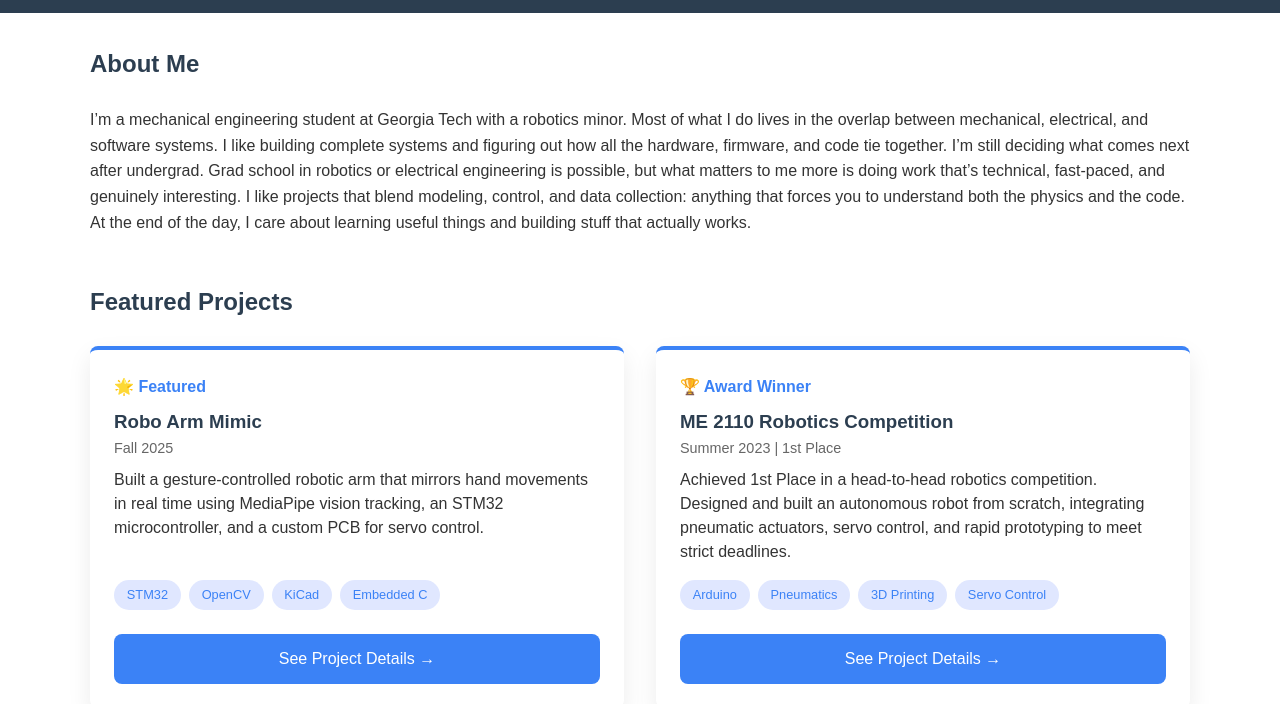
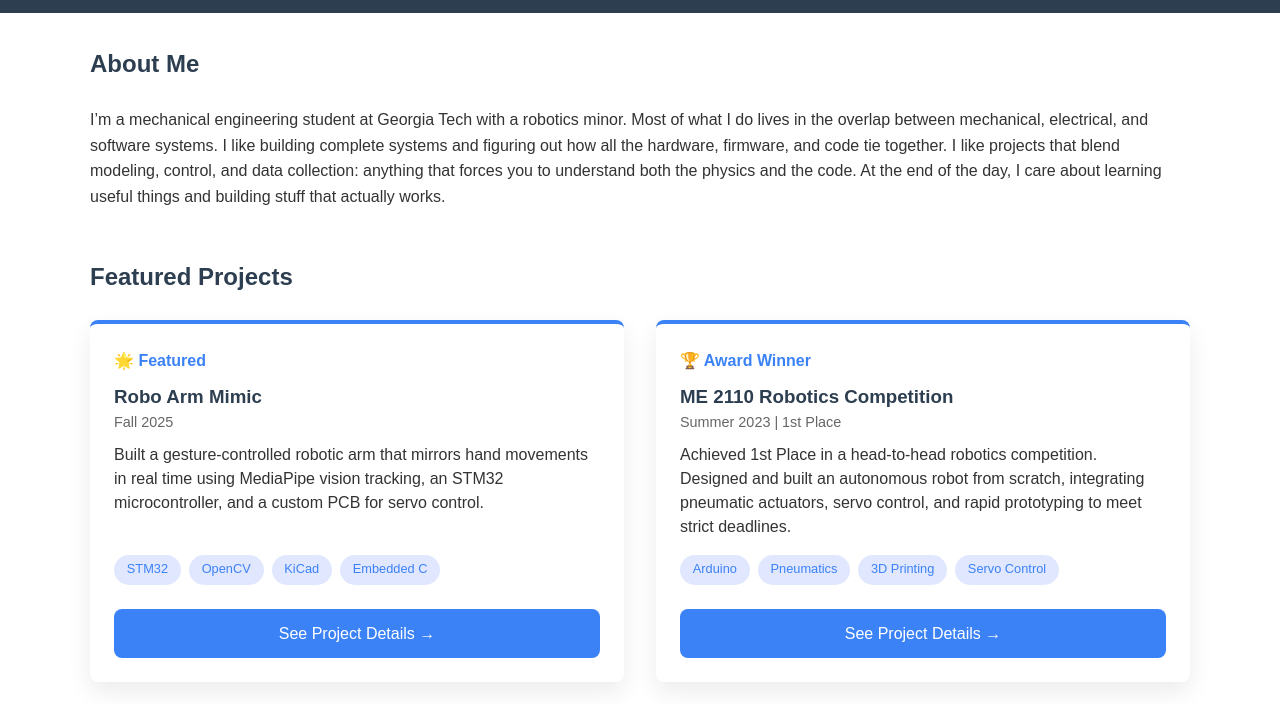
Before and after one commit to fhering6/felixhering.github.io, a plain HTML site: page index.html in a window 1280 px wide. Shown: the part 96-800 px from the top of the page. Drawn offline with Linux system fonts and the light colour scheme.

Commit message:
Update index.html

```diff
--- a/index.html
+++ b/index.html
@@ -23,7 +23,7 @@
         <section id="about">
             <h2>About Me</h2>
             <p>
-                I’m a mechanical engineering student at Georgia Tech with a robotics minor. Most of what I do lives in the overlap between mechanical, electrical, and software systems. I like building complete systems and figuring out how all the hardware, firmware, and code tie together. I’m still deciding what comes next after undergrad. Grad school in robotics or electrical engineering is possible, but what matters to me more is doing work that’s technical, fast-paced, and genuinely interesting. I like projects that blend modeling, control, and data collection: anything that forces you to understand both the physics and the code. At the end of the day, I care about learning useful things and building stuff that actually works.
+                I’m a mechanical engineering student at Georgia Tech with a robotics minor. Most of what I do lives in the overlap between mechanical, electrical, and software systems. I like building complete systems and figuring out how all the hardware, firmware, and code tie together.  I like projects that blend modeling, control, and data collection: anything that forces you to understand both the physics and the code. At the end of the day, I care about learning useful things and building stuff that actually works.
             </p>
         </section>
 
```
